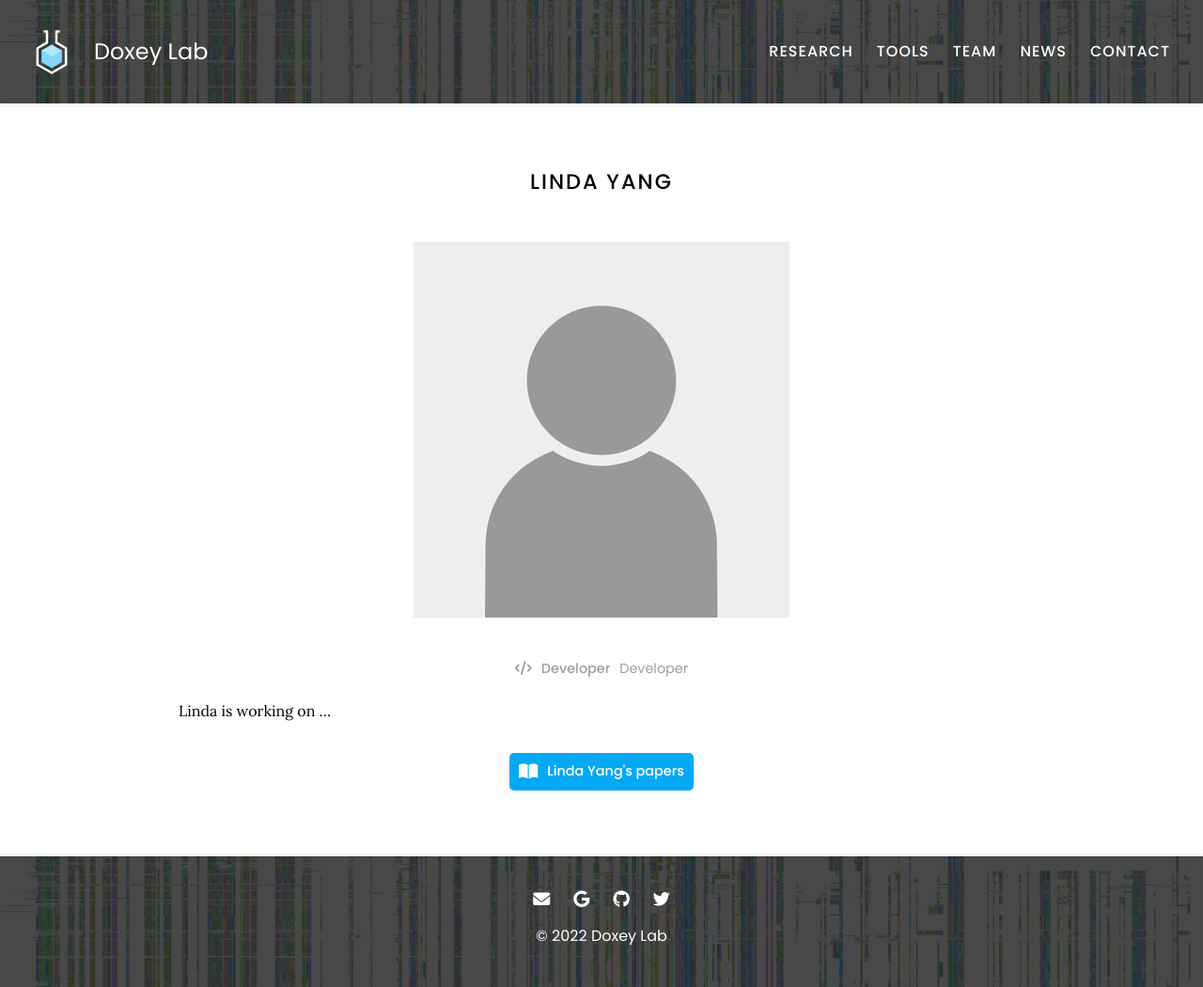
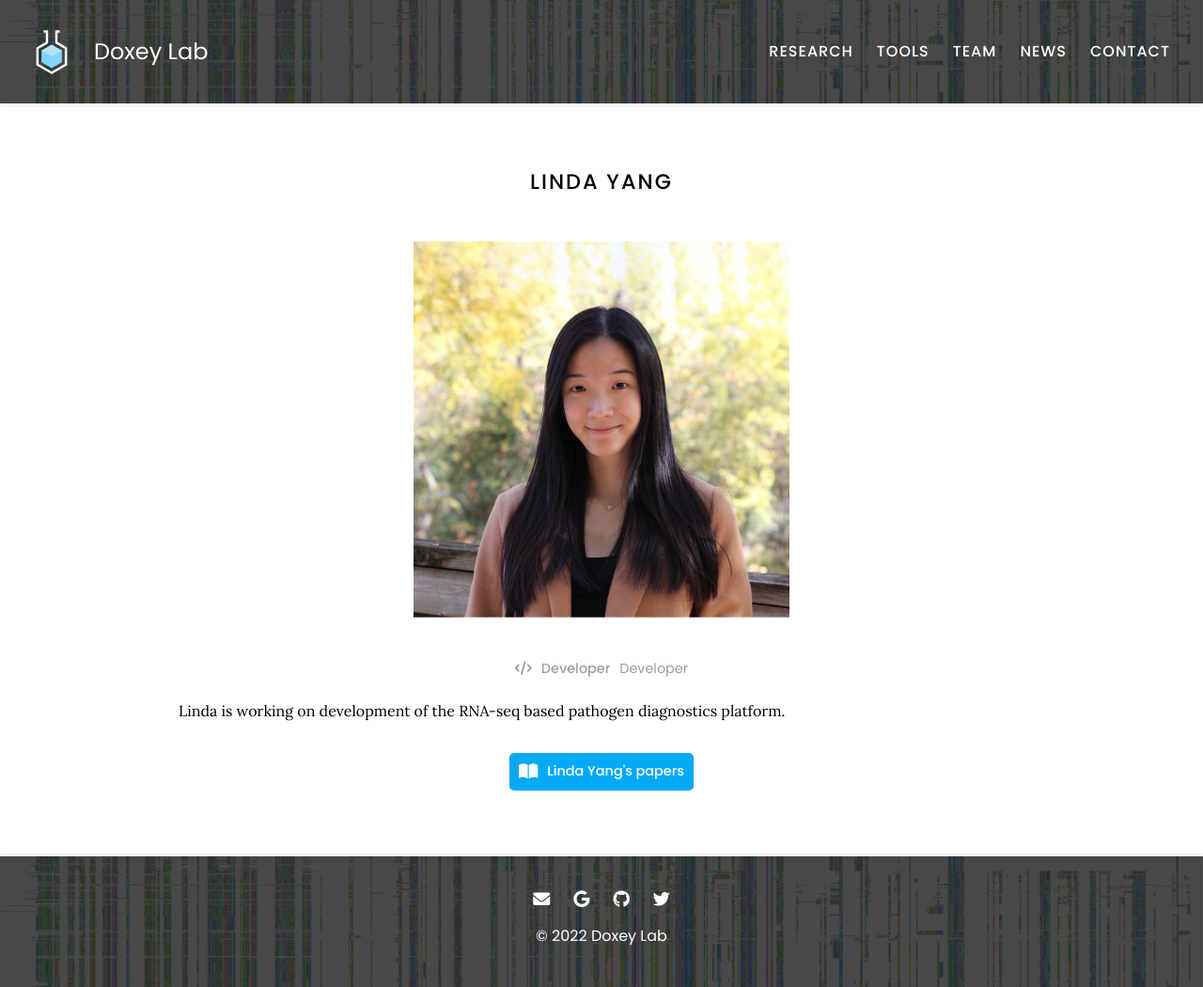
Before and after one commit to doxeylab/doxeylab-website, a Jekyll site: the page built from _members/linda-yang.md, in a window 1280 px wide. Shown: the whole page at 94% size. Built offline with Jekyll 4.4.1, drawn with Linux system fonts in a browser that asks for light colours.

Commit message:
Update linda-yang.md

```diff
--- a/_members/linda-yang.md
+++ b/_members/linda-yang.md
@@ -1,12 +1,11 @@
 ---
 name: Linda Yang
-image: images/member.jpg
+image: images/team/linda-yang.jpg
 description: Developer
 role: developer
 group: current
 aliases:
-  - Y. Yang
-  - Y Yang
+  - Linda Yang
 ---
 
-Linda is working on ...
+Linda is working on development of the RNA-seq based pathogen diagnostics platform.
```
